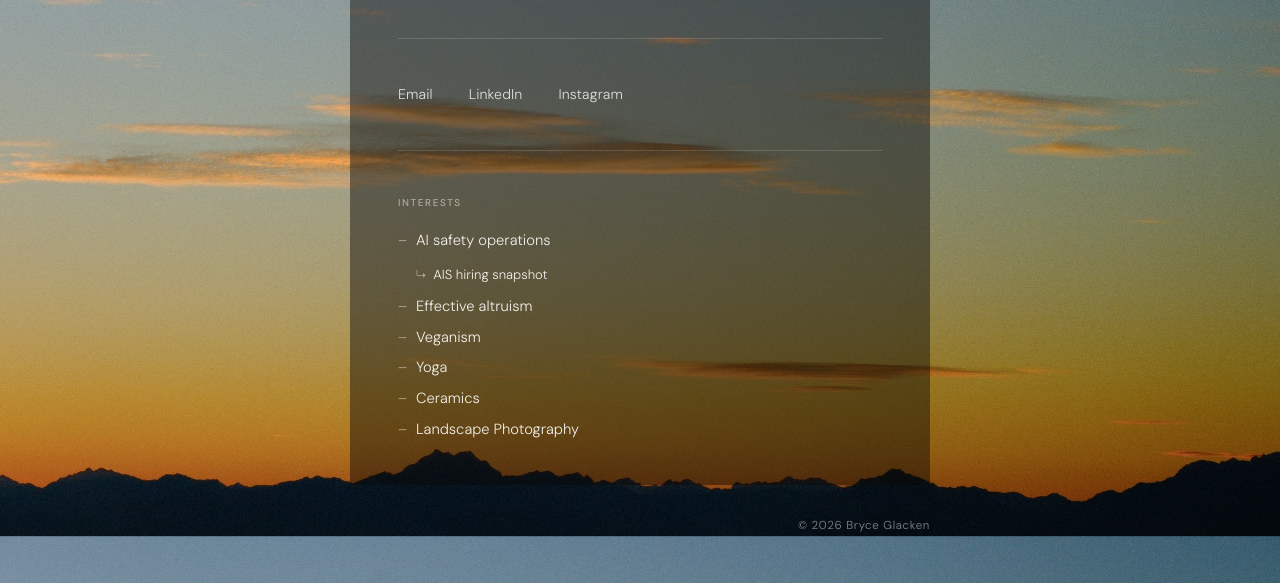
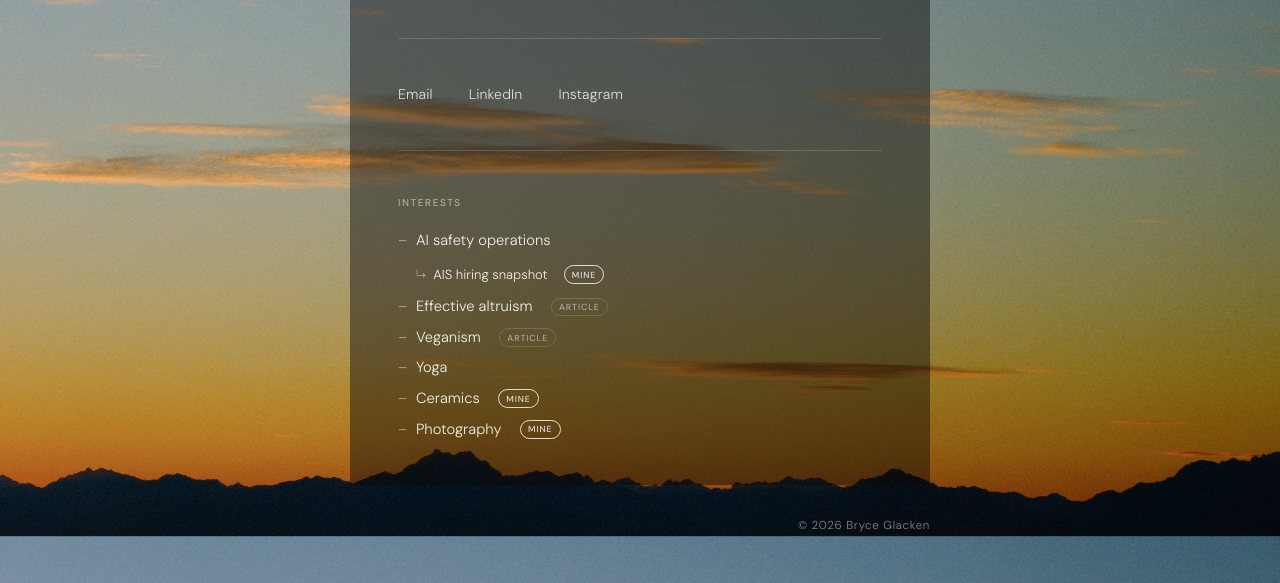
Before and after one commit to bg820/WebsiteV2, an Eleventy site: page index.html in a window 1280 px wide. Shown: the part 317-900 px from the top of the page. Built offline with nearby package versions, Linux system fonts and the light colour scheme; Eleventy itself is replaced by a stand-in of ours; files that its build step writes are made by us from their sources.

Commit message:
tag interests as own work vs articles; rename to Photography

```diff
--- a/index.html
+++ b/index.html
@@ -37,14 +37,14 @@
       <ul>
         <li>AI safety operations
           <ul class="sub-interests">
-            <li><a href="https://bg820.github.io/ais-hiring-snapshot" target="_blank" rel="noopener">AIS hiring snapshot</a></li>
+            <li><a href="https://bg820.github.io/ais-hiring-snapshot" target="_blank" rel="noopener">AIS hiring snapshot</a><span class="tag tag-mine">mine</span></li>
           </ul>
         </li>
-        <li><a href="https://www.effectivealtruism.org/articles/introduction-to-effective-altruism" target="_blank" rel="noopener">Effective altruism</a></li>
-        <li><a href="https://80000hours.org/problem-profiles/factory-farming/" target="_blank" rel="noopener">Veganism</a></li>
+        <li><a href="https://www.effectivealtruism.org/articles/introduction-to-effective-altruism" target="_blank" rel="noopener">Effective altruism</a><span class="tag tag-read">article</span></li>
+        <li><a href="https://80000hours.org/problem-profiles/factory-farming/" target="_blank" rel="noopener">Veganism</a><span class="tag tag-read">article</span></li>
         <li>Yoga</li>
-        <li><a href="/ceramics/">Ceramics</a></li>
-        <li><a href="/photography/">Landscape Photography</a></li>
+        <li><a href="/ceramics/">Ceramics</a><span class="tag tag-mine">mine</span></li>
+        <li><a href="/photography/">Photography</a><span class="tag tag-mine">mine</span></li>
       </ul>
     </section>
   </main>
--- a/style.css
+++ b/style.css
@@ -202,6 +202,26 @@ a:hover::after { width: 100%; }
   flex-shrink: 0;
 }
 
+/* Tags differentiating own work ("mine") from external reads ("article") */
+.tag {
+  font-size: 0.55rem;
+  font-weight: 500;
+  letter-spacing: 0.1em;
+  text-transform: uppercase;
+  color: var(--muted);
+  border: 1px solid var(--rule);
+  border-radius: 999px;
+  padding: 0.08rem 0.45rem;
+  margin-left: 0.6rem;
+  align-self: center;
+  white-space: nowrap;
+}
+
+.tag-mine {
+  color: var(--accent);
+  border-color: var(--accent);
+}
+
 /* ═══════════════════════════════
    HOME — photo background
    ═══════════════════════════════
```
